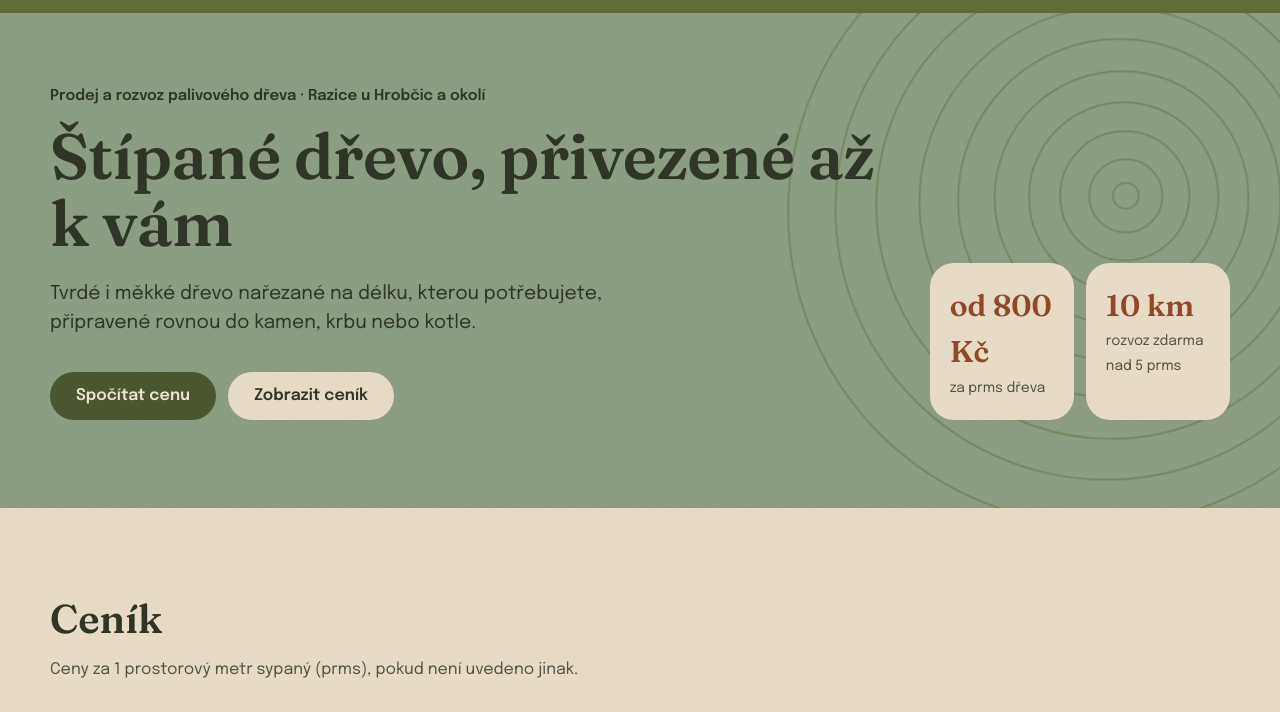
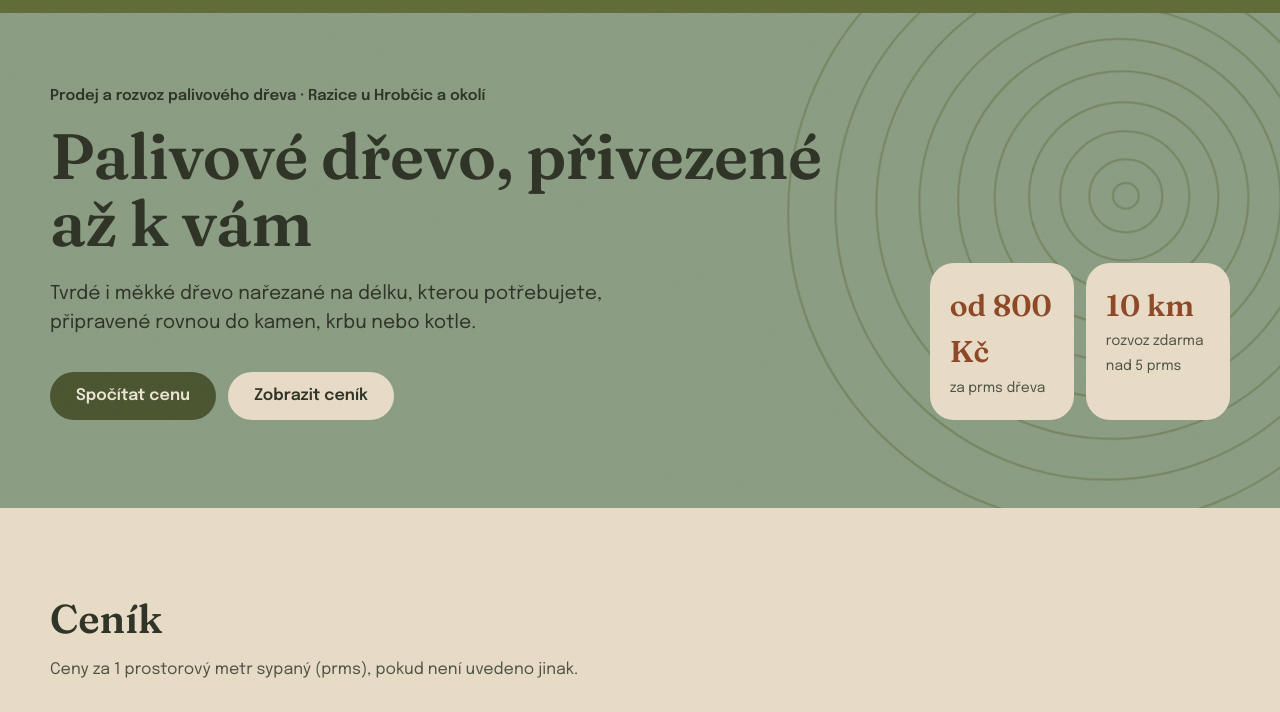
Before and after one commit to MalamutCZ/drevolane, a plain HTML site: page index.html in a window 1280 px wide. Shown: the part 63-775 px from the top of the page. Drawn offline with Linux system fonts and the light colour scheme.

Commit message:
Nadpis: Palivové dřevo, přivezené až k vám
Co-Authored-By: Claude Opus 5.5 <noreply@anthropic.com>
Claude-Session: https://claude.ai/code/session_01LhfiGbaCpK8exTqu4F3WSw

```diff
--- a/index.html
+++ b/index.html
@@ -189,7 +189,7 @@ Dřevo Laně
 <div class="wrap">
 <div class="hero-text">
 <p class="kicker">Prodej a rozvoz palivového dřeva · Razice u Hrobčic a okolí</p>
-<h1>Štípané dřevo, přivezené až k vám</h1>
+<h1>Palivové dřevo, přivezené až k vám</h1>
 <p class="hero-sub">Tvrdé i měkké dřevo nařezané na délku, kterou potřebujete, připravené rovnou do kamen, krbu nebo kotle.</p>
 <div class="actions">
 <a href="#kalkulacka" class="btn btn-moss">Spočítat cenu</a>
```
